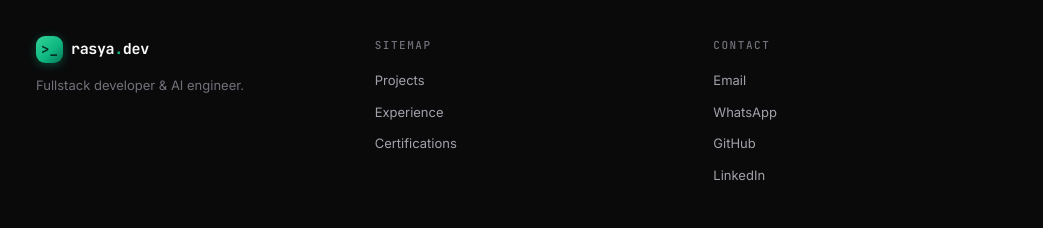
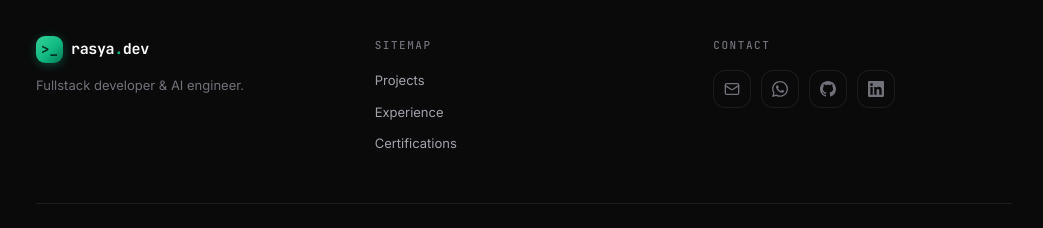
Before and after one commit to rasyakt/PortofolioRasya, a Next.js app in the folder portfolio/: page / in a window 1280 px wide. Shown: the part 1663-1891 px from the top of the page, without its empty margins (116-1159 px from the left). Built offline with nearby package versions, Linux system fonts and the light colour scheme; no server answers; the database is empty.

Commit message:
feat: add global stylesheet and Footer component

```diff
--- a/portfolio/app/globals.css
+++ b/portfolio/app/globals.css
@@ -84,6 +84,19 @@ a.t-secondary:hover, button.t-secondary:hover { color: var(--text-primary); }
   cursor: pointer;
 }
 .icon-btn:hover { color: var(--accent); }
+
+/* Boxed contact icon */
+.contact-icon {
+  color: var(--text-muted);
+  border: 1px solid var(--border);
+  background: transparent;
+  transition: color 0.15s ease, border-color 0.15s ease, transform 0.15s ease;
+}
+.contact-icon:hover {
+  color: var(--accent);
+  border-color: var(--accent-border);
+  transform: translateY(-2px);
+}
 
 /* Subtle theme-aware hero wash */
 .hero-wash {
--- a/portfolio/components/Footer.tsx
+++ b/portfolio/components/Footer.tsx
@@ -1,8 +1,10 @@
 "use client";
 
 import type { ProfileConfig } from "@prisma/client";
+import { Mail } from "lucide-react";
 import { track } from "@/lib/analytics";
 import Logo from "./Logo";
+import { GithubIcon, LinkedinIcon, WhatsAppIcon } from "./icons/BrandIcons";
 
 function digitsOnly(phone: string) {
   return phone.replace(/\D/g, "");
@@ -20,10 +22,10 @@ export default function Footer({ profile }: { profile: ProfileConfig | null }) {
   const owner = profile?.name || "Rasya Syahreza Maulana Zen";
 
   const contacts = [
-    { label: "Email", href: `mailto:${email}` },
-    { label: "WhatsApp", href: `https://wa.me/${digitsOnly(phone)}` },
-    { label: "GitHub", href: github },
-    { label: "LinkedIn", href: linkedin },
+    { label: "Email", href: `mailto:${email}`, icon: <Mail size={16} /> },
+    { label: "WhatsApp", href: `https://wa.me/${digitsOnly(phone)}`, icon: <WhatsAppIcon size={16} /> },
+    { label: "GitHub", href: github, icon: <GithubIcon size={16} /> },
+    { label: "LinkedIn", href: linkedin, icon: <LinkedinIcon size={16} /> },
   ];
 
   return (
@@ -67,7 +69,7 @@ export default function Footer({ profile }: { profile: ProfileConfig | null }) {
           {/* Contact */}
           <div>
             <p className="section-label mb-4">Contact</p>
-            <div className="space-y-2.5 text-[13px]">
+            <div className="flex items-center gap-2.5">
               {contacts.map((c) => (
                 <a
                   key={c.label}
@@ -75,9 +77,11 @@ export default function Footer({ profile }: { profile: ProfileConfig | null }) {
                   target="_blank"
                   rel="noopener noreferrer"
                   onClick={() => track("contact_click")}
-                  className="link-hover block"
+                  title={c.label}
+                  aria-label={c.label}
+                  className="contact-icon p-2.5 rounded-xl cursor-pointer"
                 >
-                  {c.label}
+                  {c.icon}
                 </a>
               ))}
             </div>
```
